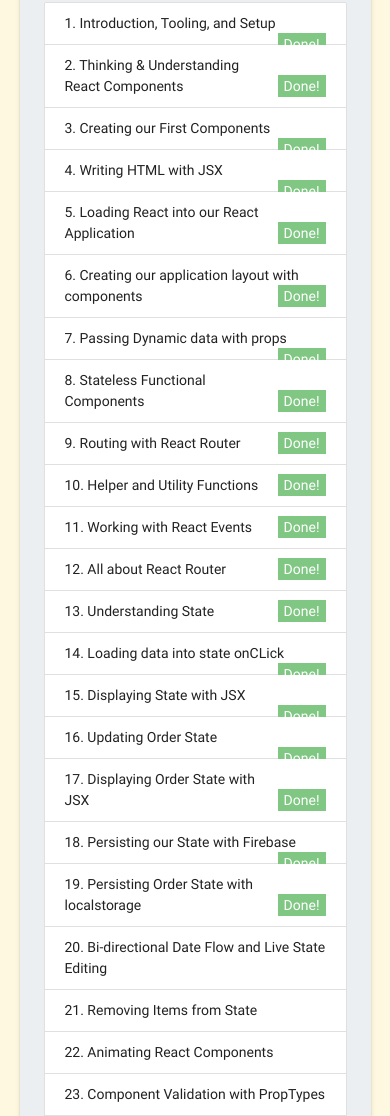
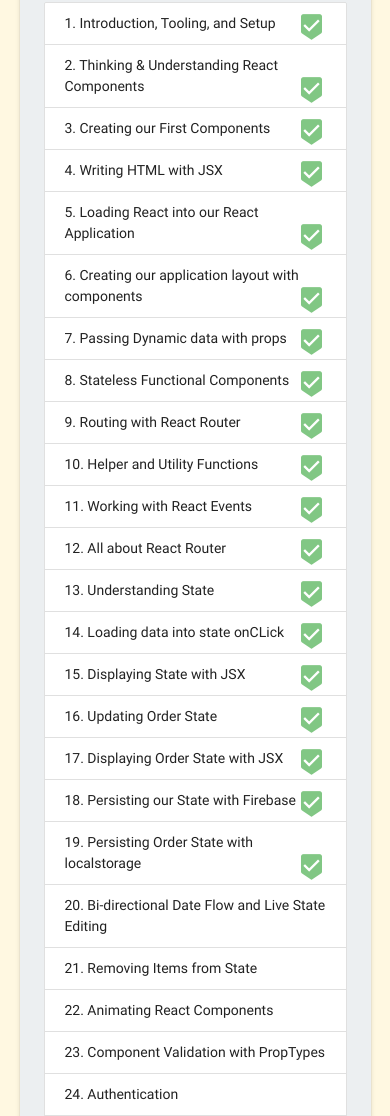
Before and after one commit to andrewowen/catch-of-the-day, a plain HTML site: page index.html in a window 390 px wide. Shown: the part 561-1677 px from the top of the page. Drawn offline with nearby package versions, Linux system fonts and the light colour scheme.

Commit message:
give items responsive icon for mobile

```diff
--- a/index.html
+++ b/index.html
@@ -6,6 +6,7 @@
     <title>Page Title</title>
     <meta name="viewport" content="width=device-width, initial-scale=1">
     <link rel="stylesheet" href="https://cdnjs.cloudflare.com/ajax/libs/materialize/0.100.2/css/materialize.min.css">
+    <link href="https://fonts.googleapis.com/icon?family=Material+Icons" rel="stylesheet">
 </head>
 <body class="amber lighten-5">
     <div>
@@ -30,79 +31,134 @@
                            <div class="collection">
                                 <div class="collection-item pulse">
                                    <span class="valign">1. Introduction, Tooling, and Setup</span>
-                                   <span class="badge green white-text lighten-2">Done!</span>
+                                   <span class="badge hide-on-small-only green white-text lighten-2">Done!</span>
+                                   <span class="hide-on-med-and-up" style="float: right"><i class="small material-icons" style="color: #81C784">beenhere</i></span>
                                 </div>
                                 <div class="collection-item pulse">
                                     <span class="valign">2. Thinking & Understanding React Components</span>
-                                    <span class="badge green white-text lighten-2">Done!</span>
+                                    <span class="badge hide-on-small-only green white-text lighten-2">Done!</span>
+                                    <span class="hide-on-med-and-up" style="float: right">
+                                        <i class="small material-icons" style="color: #81C784">beenhere</i>
+                                    </span>
                                 </div>
                                 <div class="collection-item pulse">
                                     <span class="valign">3. Creating our First Components</span>
-                                    <span class="badge green white-text lighten-2">Done!</span>
+                                    <span class="badge hide-on-small-only green white-text lighten-2">Done!</span>
+                                    <span class="hide-on-med-and-up" style="float: right">
+                                        <i class="small material-icons" style="color: #81C784">beenhere</i>
+                                    </span>
                                 </div>
                                 <div class="collection-item pulse">
                                     <span class="valign">4. Writing HTML with JSX</span>
-                                    <span class="badge green white-text lighten-2">Done!</span>
+                                    <span class="badge hide-on-small-only green white-text lighten-2">Done!</span>
+                                    <span class="hide-on-med-and-up" style="float: right">
+                                        <i class="small material-icons" style="color: #81C784">beenhere</i>
+                                    </span>
                                 </div>
                                 <div class="collection-item pulse">
                                     <span class="valign">5. Loading React into our React Application</span>
-                                    <span class="badge green white-text lighten-2">Done!</span>
+                                    <span class="badge hide-on-small-only green white-text lighten-2">Done!</span>
+                                    <span class="hide-on-med-and-up" style="float: right">
+                                        <i class="small material-icons" style="color: #81C784">beenhere</i>
+                                    </span>
                                 </div>
                                 <div class="collection-item pulse">
                                     <span class="valign">6. Creating our application layout with components</span>
-                                    <span class="badge green white-text lighten-2">Done!</span>
+                                    <span class="badge hide-on-small-only green white-text lighten-2">Done!</span>
+                                    <span class="hide-on-med-and-up" style="float: right">
+                                        <i class="small material-icons" style="color: #81C784">beenhere</i>
+                                    </span>
                                 </div>
                                 <div class="collection-item pulse">
                                     <span class="valign">7. Passing Dynamic data with props</span>
-                                    <span class="badge green white-text lighten-2">Done!</span>
+                                    <span class="badge hide-on-small-only green white-text lighten-2">Done!</span>
+                                    <span class="hide-on-med-and-up" style="float: right">
+                                        <i class="small material-icons" style="color: #81C784">beenhere</i>
+                                    </span>
                                 </div>
                                 <div class="collection-item pulse">
                                     <span class="valign">8. Stateless Functional Components</span>
-                                    <span class="badge green white-text lighten-2">Done!</span>
+                                    <span class="badge hide-on-small-only green white-text lighten-2">Done!</span>
+                                    <span class="hide-on-med-and-up" style="float: right">
+                                        <i class="small material-icons" style="color: #81C784">beenhere</i>
+                                    </span>
                                 </div>
                                 <div class="collection-item pulse">
                                     <span class="valign">9. Routing with React Router</span>
-                                    <span class="badge green white-text lighten-2">Done!</span>
+                                    <span class="badge hide-on-small-only green white-text lighten-2">Done!</span>
+                                    <span class="hide-on-med-and-up" style="float: right">
+                                        <i class="small material-icons" style="color: #81C784">beenhere</i>
+                                    </span>
                                 </div>
                                 <div class="collection-item pulse">
                                     <span class="valign">10. Helper and Utility Functions</span>
-                                    <span class="badge green white-text lighten-2">Done!</span>
+                                    <span class="badge hide-on-small-only green white-text lighten-2">Done!</span>
+                                    <span class="hide-on-med-and-up" style="float: right">
+                                        <i class="small material-icons" style="color: #81C784">beenhere</i>
+                                    </span>
                                 </div>
                                 <div class="collection-item pulse">
                                     <span class="valign">11. Working with React Events</span>
-                                    <span class="badge green white-text lighten-2">Done!</span>
+                                    <span class="badge hide-on-small-only green white-text lighten-2">Done!</span>
+                                    <span class="hide-on-med-and-up" style="float: right">
+                                        <i class="small material-icons" style="color: #81C784">beenhere</i>
+                                    </span>
                                 </div>
                                 <div class="collection-item pulse">
                                     <span class="valign">12. All about React Router</span>
-                                    <span class="badge green white-text lighten-2">Done!</span>
+                                    <span class="badge hide-on-small-only green white-text lighten-2">Done!</span>
+                                    <span class="hide-on-med-and-up" style="float: right">
+                                        <i class="small material-icons" style="color: #81C784">beenhere</i>
+                                    </span>
                                 </div>
                                 <div class="collection-item pulse">
                                     <span class="valign">13. Understanding State</span>
-                                    <span class="badge green white-text lighten-2">Done!</span>
+                                    <span class="badge hide-on-small-only green white-text lighten-2">Done!</span>
+                                    <span class="hide-on-med-and-up" style="float: right">
+                                        <i class="small material-icons" style="color: #81C784">beenhere</i>
+                                    </span>
                                 </div>
                                 <div class="collection-item pulse">
                                     <span class="valign">14. Loading data into state onCLick</span>
-                                    <span class="badge green white-text lighten-2">Done!</span>
+                                    <span class="badge hide-on-small-only green white-text lighten-2">Done!</span>
+                                    <span class="hide-on-med-and-up" style="float: right">
+                                        <i class="small material-icons" style="color: #81C784">beenhere</i>
+                                    </span>
                                 </div>
                                 <div class="collection-item pulse">
                                     <span class="valign">15. Displaying State with JSX</span>
-                                    <span class="badge green white-text lighten-2">Done!</span>
+                                    <span class="badge hide-on-small-only green white-text lighten-2">Done!</span>
+                                    <span class="hide-on-med-and-up" style="float: right">
+                                        <i class="small material-icons" style="color: #81C784">beenhere</i>
+                                    </span>
                                 </div>
                                 <div class="collection-item pulse">
                                     <span class="valign">16. Updating Order State</span>
-                                    <span class="badge green white-text lighten-2">Done!</span>
+                                    <span class="badge hide-on-small-only green white-text lighten-2">Done!</span>
+                                    <span class="hide-on-med-and-up" style="float: right">
+                                        <i class="small material-icons" style="color: #81C784">beenhere</i>
+                                    </span>
                                 </div>
                                 <div class="collection-item pulse">
                                     <span class="valign">17. Displaying Order State with JSX</span>
-                                    <span class="badge green white-text lighten-2">Done!</span>
+                                    <span class="badge hide-on-small-only green white-text lighten-2">Done!</span>
+                                    <span class="hide-on-med-and-up" style="float: right">
+                                        <i class="small material-icons" style="color: #81C784">beenhere</i>
+                                    </span>
                                 </div>
                                 <div class="collection-item pulse">
                                     <span class="valign">18. Persisting our State with Firebase</span>
-                                    <span class="badge green white-text lighten-2">Done!</span>
+                                    <span class="badge hide-on-small-only green white-text lighten-2">Done!</span>
+                                    <span class="hide-on-med-and-up" style="float: right">
+                                        <i class="small material-icons" style="color: #81C784">beenhere</i>
+                                    </span>
                                 </div>
                                 <div class="collection-item pulse">
                                     <span class="valign">19. Persisting Order State with localstorage</span>
-                                    <span class="badge green white-text lighten-2">Done!</span>
+                                    <span class="badge hide-on-small-only green white-text lighten-2">Done!</span>
+                                    <span class="hide-on-med-and-up" style="float: right">
+                                        <i class="small material-icons" style="color: #81C784">beenhere</i>
+                                    </span>
                                 </div>
                                 <div class="collection-item pulse">
                                     <span class="valign">20. Bi-directional Date Flow and Live State Editing</span>
@@ -146,7 +202,7 @@
     </div>
 </body>
 <script>
-    var listDone = document.getElementsByClassName("badge")
+    var listDone = document.getElementsByClassName("badge hide-on-small-only")
     var progressBar = document.getElementsByClassName("determinate")[0];
     var progress  = listDone.length / 30 * 100
     progressBar.style.width = listDone.length / 30 * 100 + "%"
```
